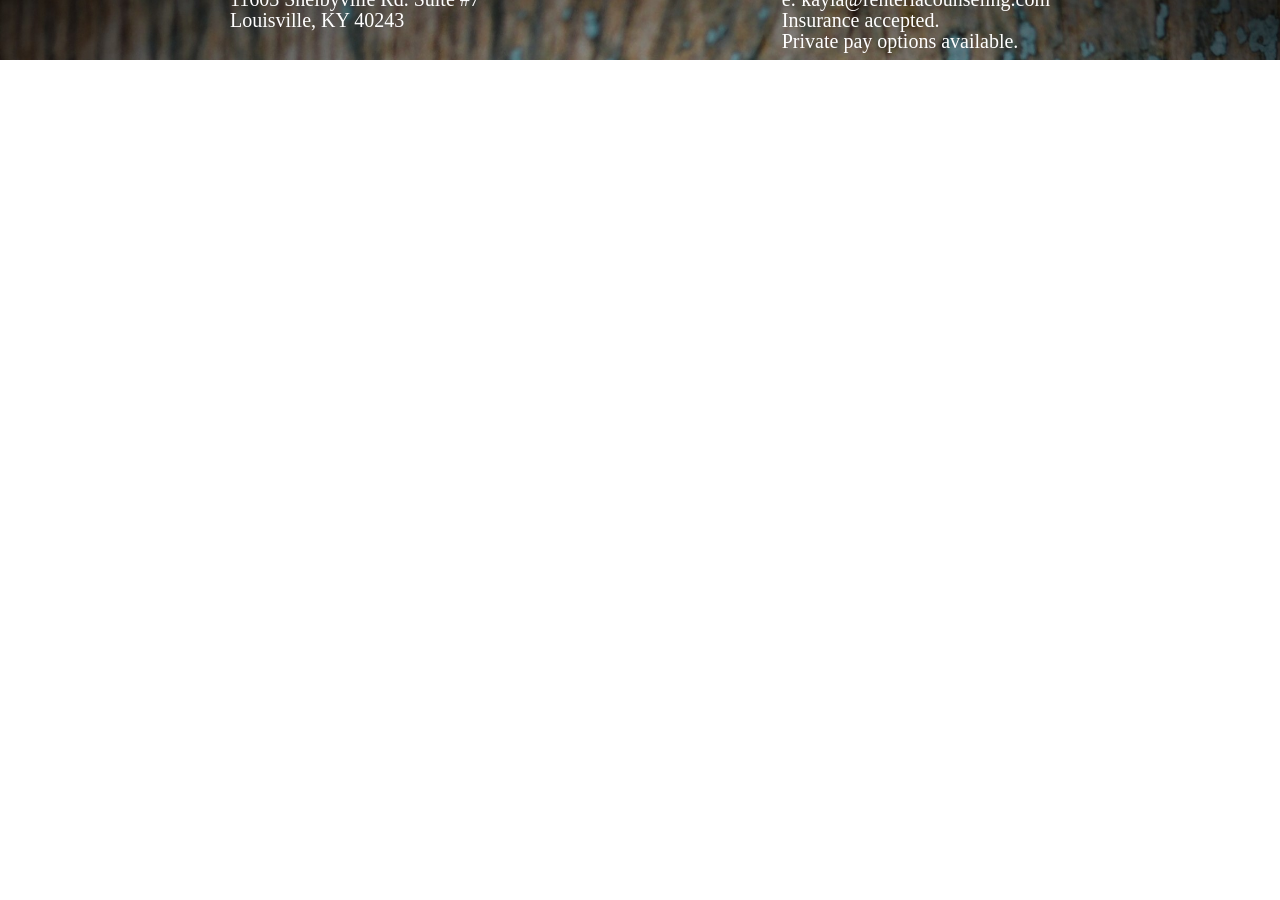
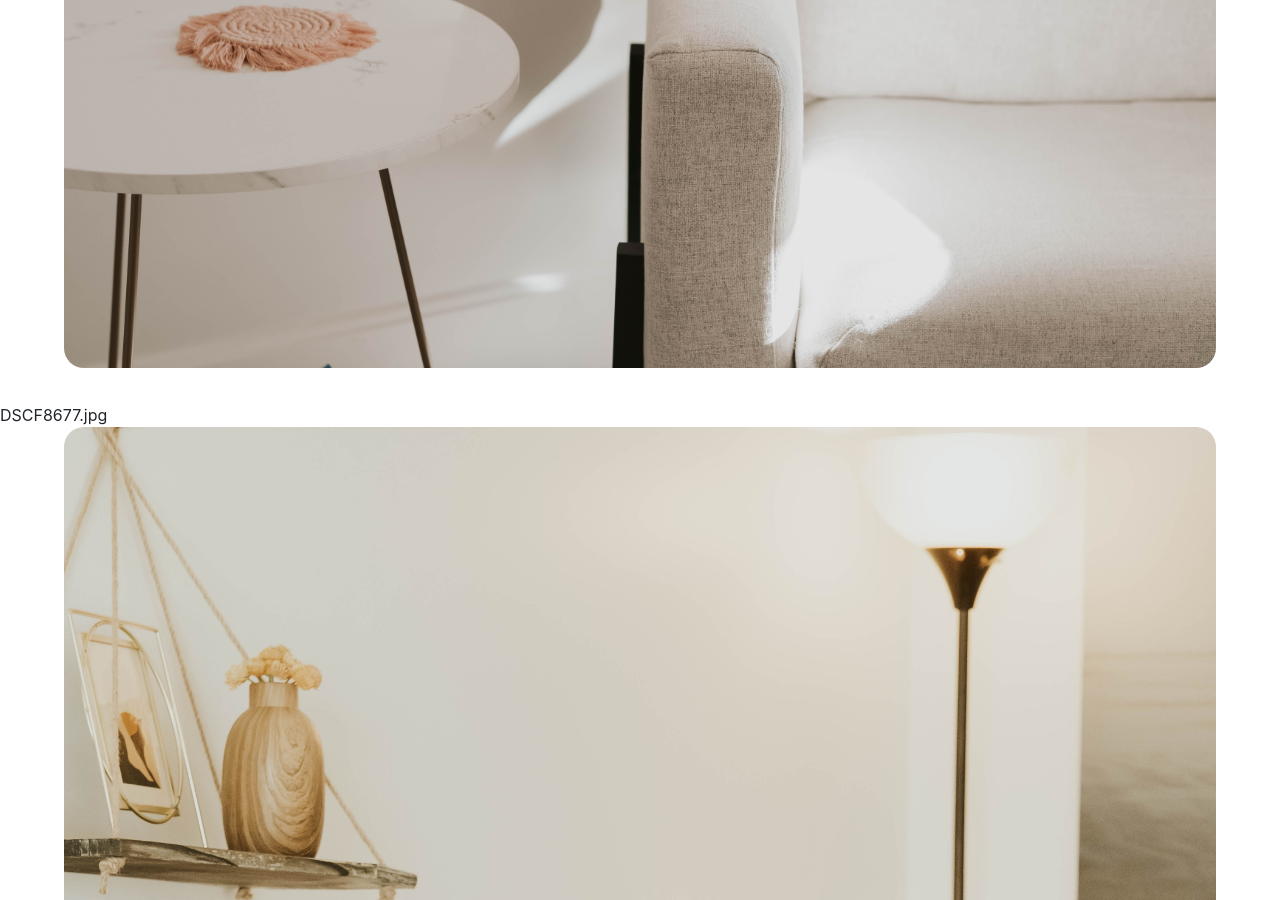
Before and after one commit to kayla-renteria/kaylawebsite, a Jekyll site: the page built from hours-and-location.html, in a window 1280 px wide and 900 px high, scrolled down 1676 px. Built offline with Jekyll 4.4.1, drawn with Linux system fonts in a browser that asks for light colours; before the commit the page ends 1736 px from its top, so only the background shows below that.

Commit message:
Update hours-and-location.html

```diff
--- a/hours-and-location.html
+++ b/hours-and-location.html
@@ -24,4 +24,6 @@
 
 </div>
 
-<img class="office" src="/images/hours/office.jpg" alt="office">
+<img class="office" src="/images/hours/DSCF8677.jpg" alt="office">DSCF8677.jpg
+
+<img class="office" src="/images/hours/DSCF8698.jpg" alt="office">DSCF8677.jpg
```
